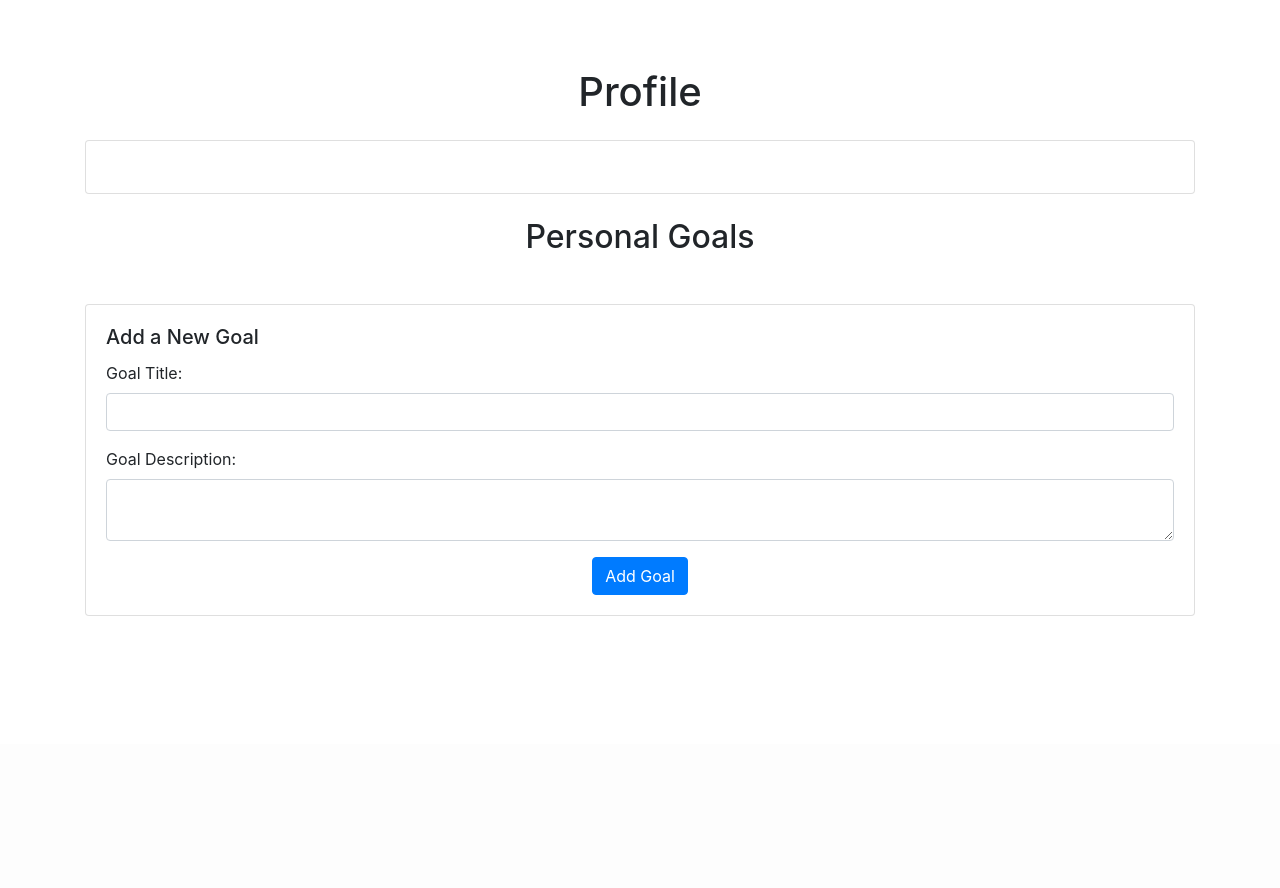
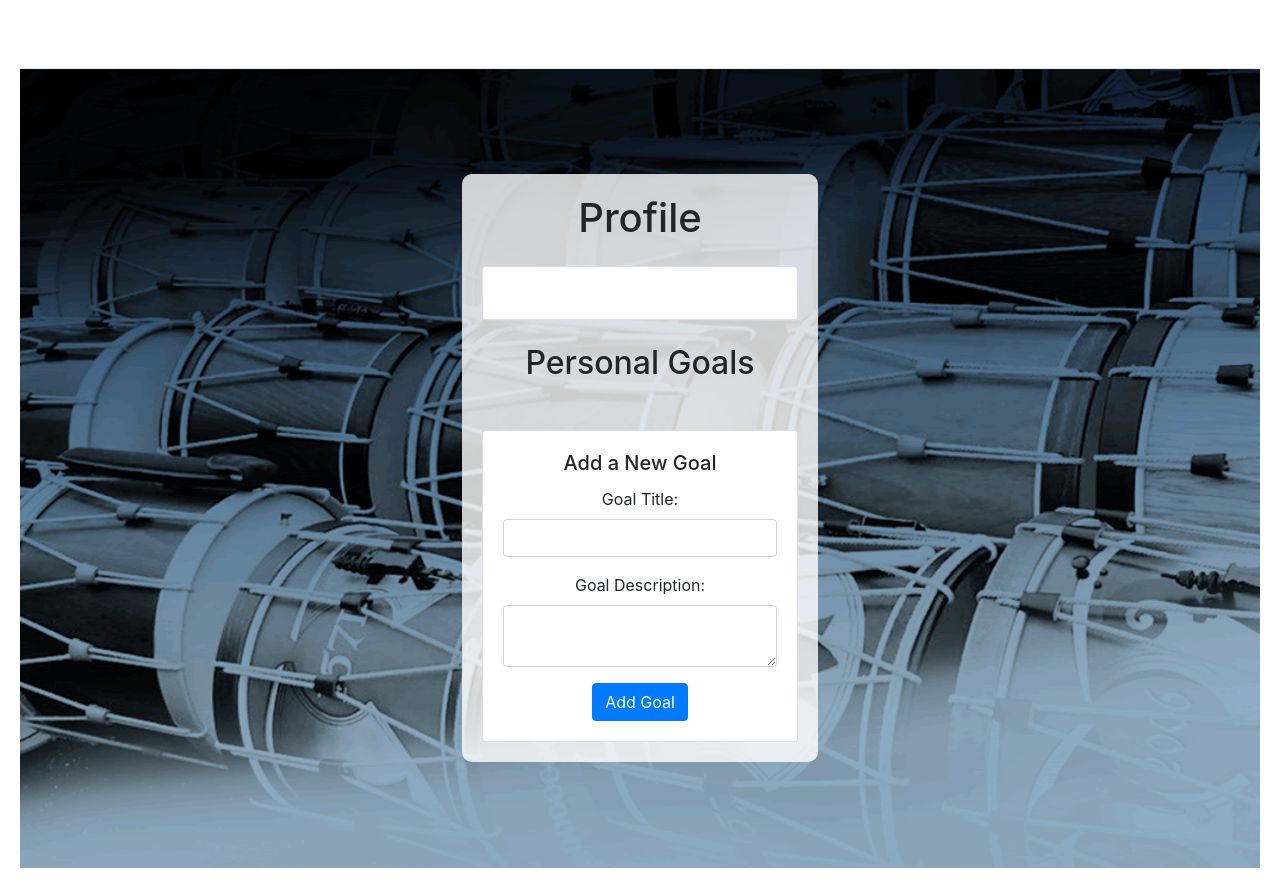
Before and after one commit to amigadi01/Project, a Flask app: page /profile in a window 1280 px wide. Shown: the part 56-944 px from the top of the page. Before the commit the page ends 672 px from the top, so only its background shows below. Run offline with Flask 3, Linux system fonts and the light colour scheme; a user stored in the database is signed in; some libraries are stand-ins or nearby versions.

Commit message:
profil.html

```diff
--- a/website/templates/profile.html
+++ b/website/templates/profile.html
@@ -3,11 +3,12 @@
 {% block title %}Profile{% endblock %}
 
 {% block content %}
-<div class="container mt-5">
-    <h1 class="text-center mb-4">Profile</h1>
+<div class="container-fluid mt-5 background d-flex align-items-center justify-content-center">
+    <div class="content text-center">
+        <h1>Profile</h1>
 
         <!-- User Information Section -->
-    <div class="card mb-4">
+        <div class="card mb-4 mt-4">
             <div class="card-body text-center">
                 <h2 class="card-title">{{ user.name }}</h2>
                 <p class="card-text">{{ user.description }}</p>
@@ -52,6 +53,7 @@
             </div>
         </div>
     </div>
+</div>
 {% endblock %}
 
 {% block javascript %}
```
Also changed, not shown: css/style.css (line endings or trailing spaces), instance/your_database.db. Lines whose indentation alone changed are shown as unchanged.
